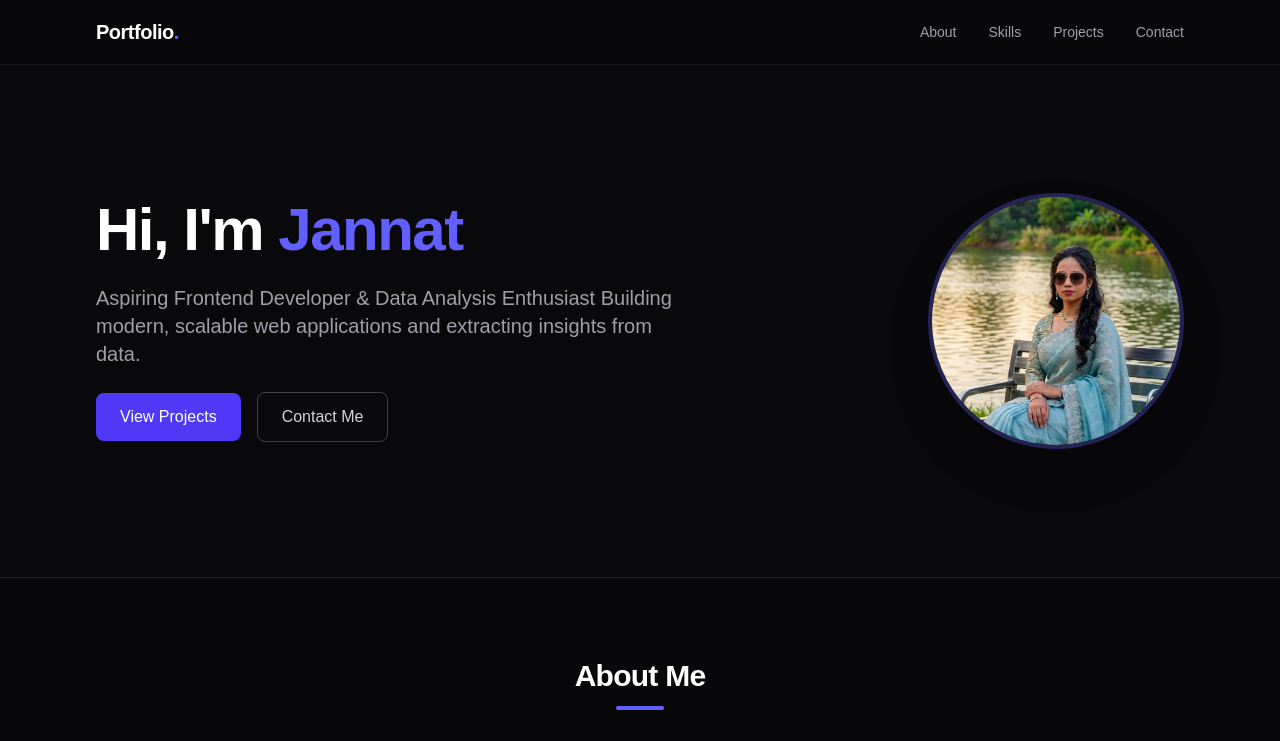
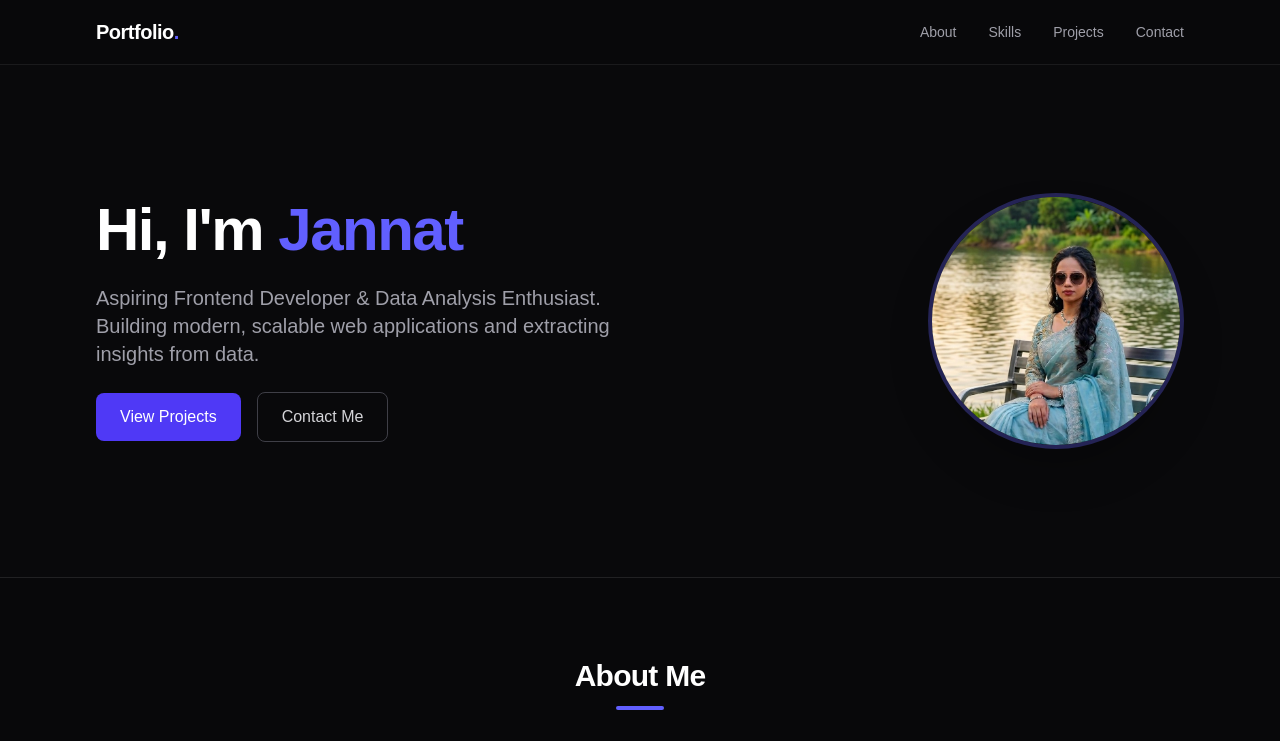
Before and after one commit to jannat056/my-portfolio-, a Next.js app: page / in a window 1280 px wide. Shown: the top 741 px of the page. Built offline with nearby package versions, Linux system fonts and the light colour scheme.

Commit message:
Update Hero.tsx

```diff
--- a/src/components/sections/Hero.tsx
+++ b/src/components/sections/Hero.tsx
@@ -12,7 +12,7 @@ export default function Hero() {
               Hi, I'm <span className="text-indigo-500">Jannat</span>
             </h1>
             <p className="text-lg sm:text-xl text-zinc-400 max-w-xl">
-              Aspiring Frontend Developer & Data Analysis Enthusiast
+              Aspiring Frontend Developer & Data Analysis Enthusiast.
 Building modern, scalable web applications and extracting insights from data.
             </p>
             <div className="flex flex-wrap items-center justify-center md:justify-start gap-4">
```
